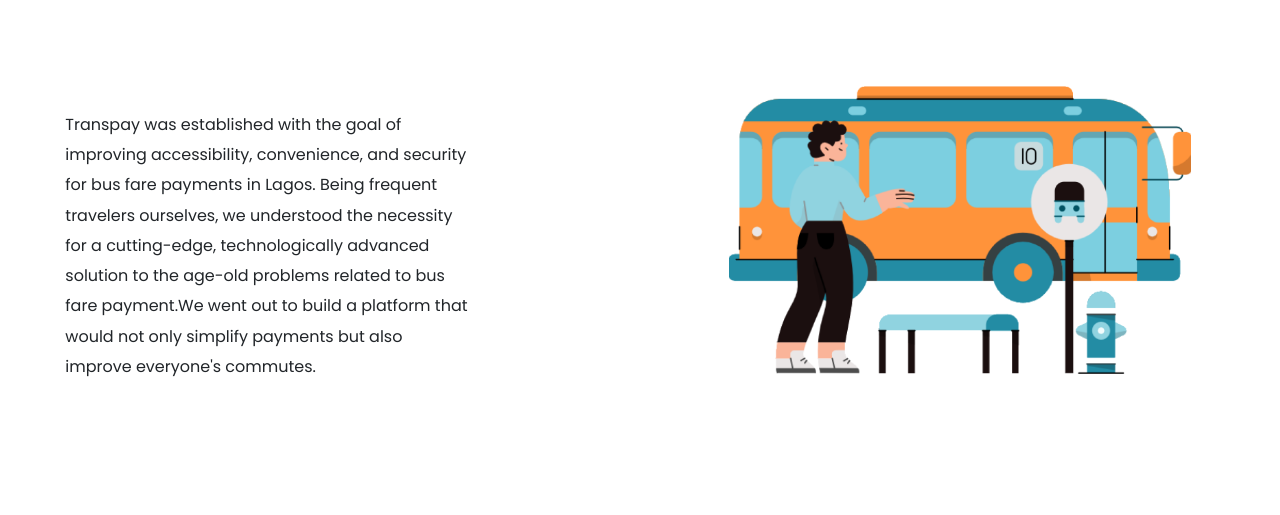
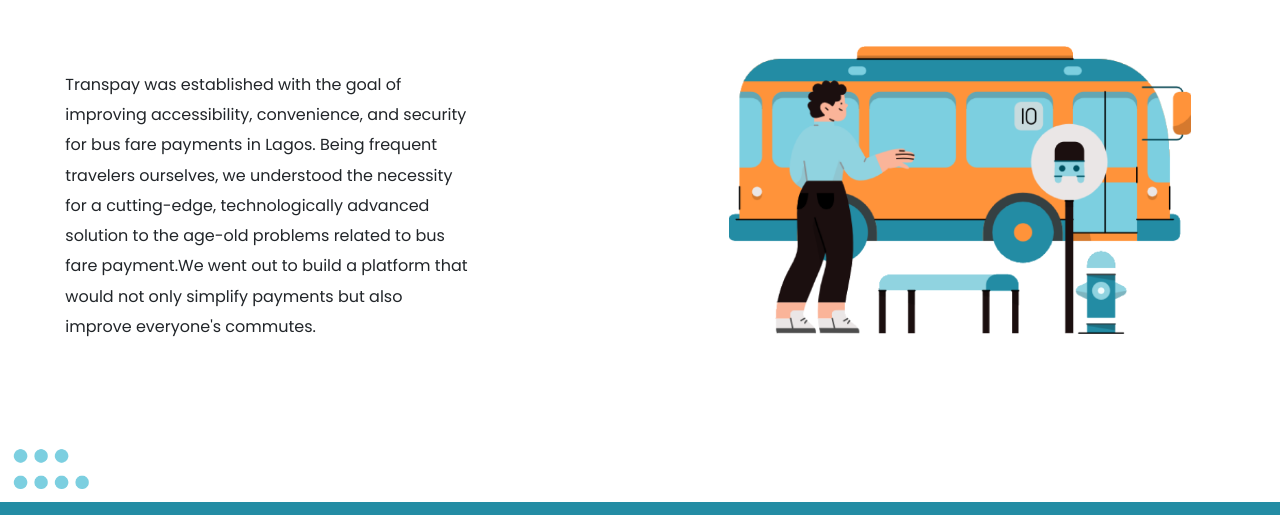
Before and after one commit to chinedugabriel/Transpay, a plain HTML site: page pages/about.html in a window 1280 px wide. Shown: the part 246-761 px from the top of the page. Drawn offline with nearby package versions, Linux system fonts and the light colour scheme; files whose address does not match are found by name.

Commit message:
fix: reduced space on the our story

```diff
--- a/pages/about.html
+++ b/pages/about.html
@@ -79,7 +79,7 @@
             </h1>
           </div>
         </div>
-        <div class="row my-md-3 py-5">
+        <div class="row my-md-3 py-2">
           <div class="col-md-6">
             <div class="row">
               <div class="col-md-8 offset-md-1">
```
